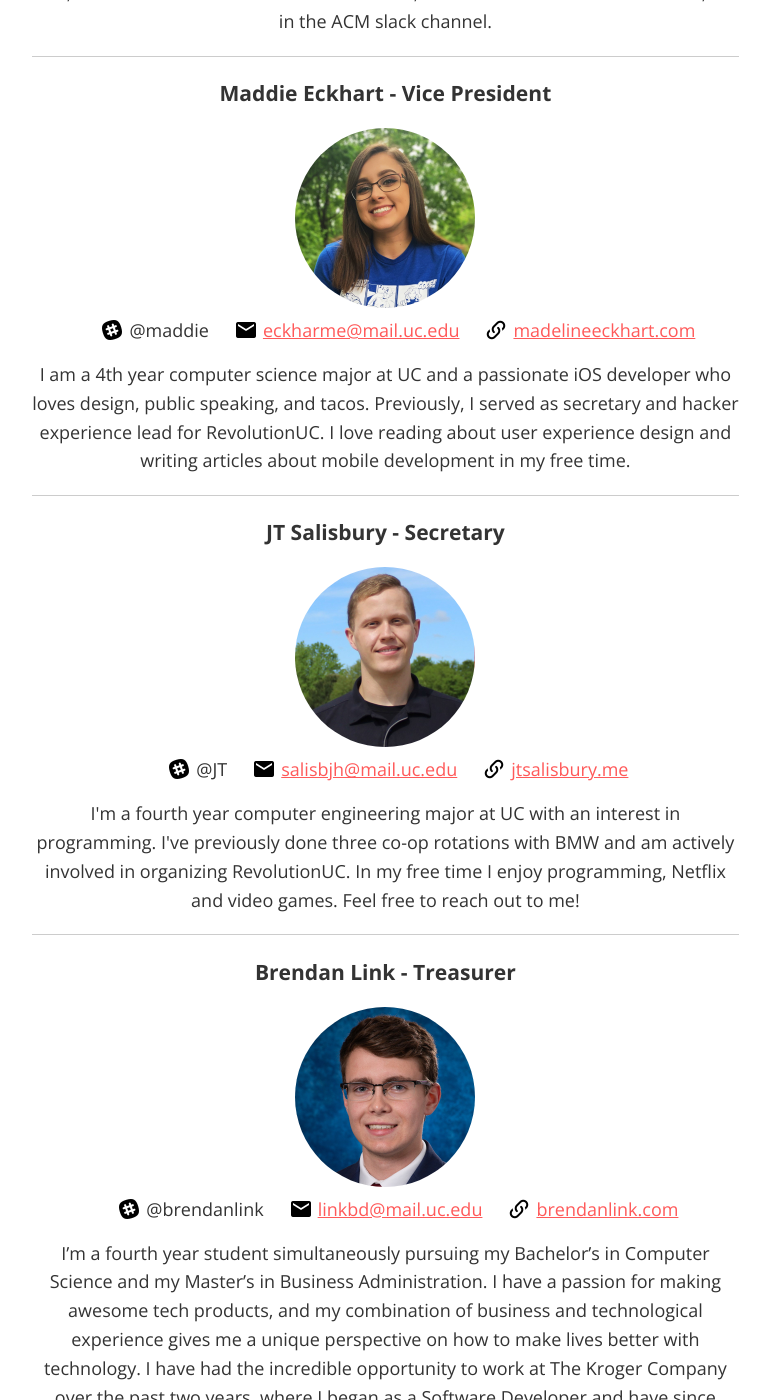
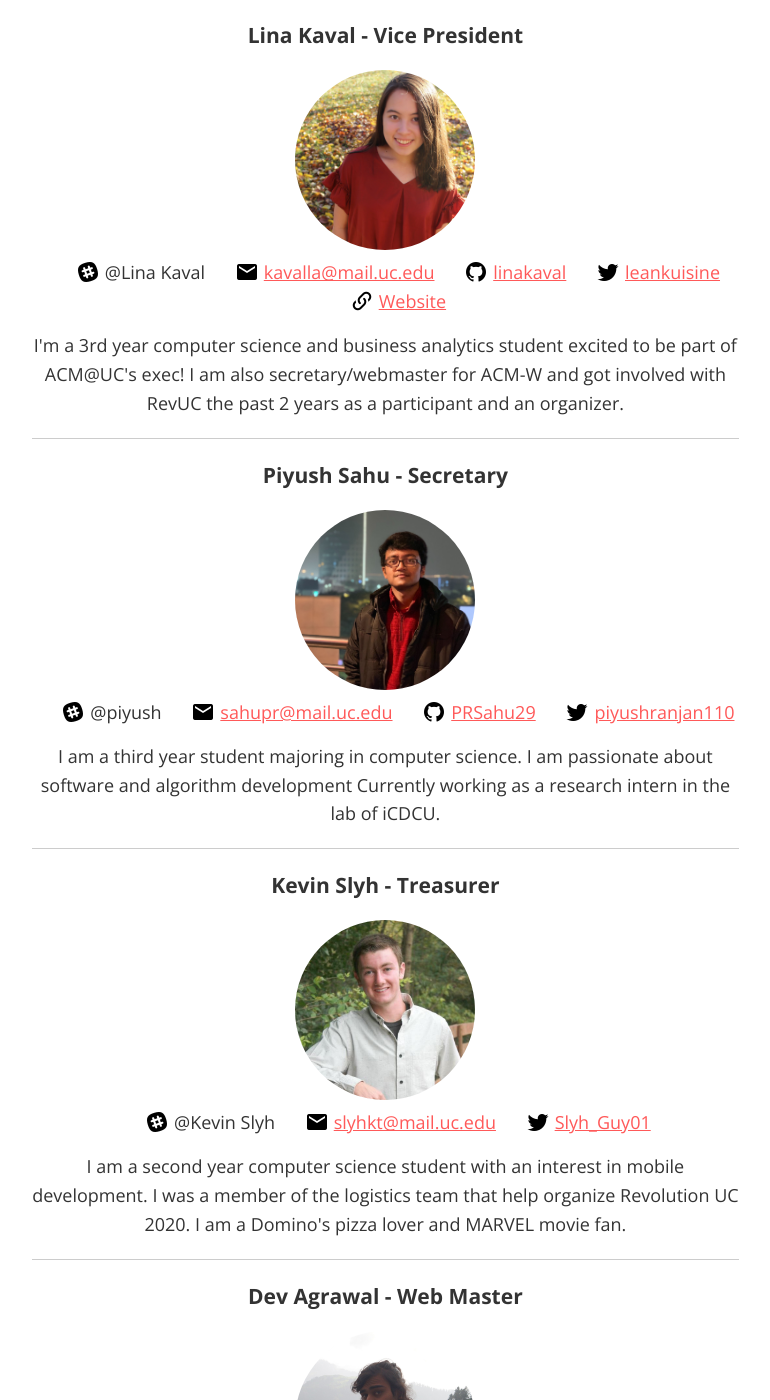
Before and after one commit to ACMatUC/acmatuc.github.io, a Jekyll site: the page built from executives.html, in a window 1280 px wide and 1400 px high, scrolled down 610 px. Shown: the whole window, without its empty margins (343-1113 px from the left). Built offline with Jekyll 4.4.1, drawn with Linux system fonts in a browser that asks for light colours; some of the changed text lies outside the part shown.

Commit message:
updated with 2020-21 exec details

```diff
--- a/executives.html
+++ b/executives.html
@@ -13,51 +13,76 @@ order: 2
 </p>
 
 <div class="executive">
-  <h3>Alex Vennemeyer - President</h3>
+  <h3>Brandon Starcheus - President</h3>
   <img src="/assets/president.jpg" alt="President">
-  <span><img class="icon" src="/assets/slack.png">@alex.jv1 <img class="icon" src="/assets/email.png"><a href="mailto:vennemar@mail.uc.edu">vennemar@mail.uc.edu</a></span>
+  <span>
+    <img class="icon" src="/assets/slack.png">@BStar
+    <img class="icon" src="/assets/github-circle.png"><a href="https://github.com/BStarcheus">BStarcheus</a>
+    <img class="icon" src="/assets/email.png"><a href="mailto:starchbt@mail.uc.edu">starchbt@mail.uc.edu</a>
+    <img class="icon" src="/assets/link-variant.png"><a href="https://brandonstarcheus.weebly.com/">Website</a>
+  </span>
   <p>
-    I'm a fourth year Computer Science major at UC Interested in Artificial Intelligence and Cyber-Security. In addition to my work with the ACM@UC  I am a member of the UC Robotics team, and an organizer for RevolutionUC. I always enjoy talking about Art, FC Cincinnati and the latest news in tech, so feel free to reach out via email, or in the ACM slack channel.
+    I’m a third year computer science student who is deeply inspired by this community and the endless possibilities of technology. Apart from ACM@UC, I’m a RevolutionUC organizer and a member of Cyber@UC. My other passions are music and fitness.
   </p>
 </div>
 
 <div class="executive">
-  <h3>Maddie Eckhart - Vice President</h3>
+  <h3>Lina Kaval - Vice President</h3>
   <img src="/assets/vice-president.jpg" alt="Vice President">
-  <span><img class="icon" src="/assets/slack.png">@maddie<img class="icon" src="/assets/email.png"><a href="mailto:eckharme@mail.uc.edu">eckharme@mail.uc.edu</a><img class="icon" src="/assets/link-variant.png"><a href="http://www.madelineeckhart.com/">madelineeckhart.com</a></span>
+  <span>
+    <img class="icon" src="/assets/slack.png">@Lina Kaval
+    <img class="icon" src="/assets/email.png"><a href="mailto:kavalla@mail.uc.edu">kavalla@mail.uc.edu</a>
+    <img class="icon" src="/assets/github-circle.png"><a href="https://github.com/linakaval">linakaval</a>
+    <img class="icon" src="/assets/twitter.png"><a href="https://twitter.com/leankuisine">leankuisine</a>
+    <img class="icon" src="/assets/link-variant.png"><a href="www.linakaval.com">Website</a>
+  </span>
   <p>
-    I am a 4th year computer science major at UC and a passionate iOS developer who loves design, public speaking, and tacos. Previously, I served as secretary and hacker experience lead for RevolutionUC. I love reading about user experience design and writing articles about mobile development in my free time.
+    I'm a 3rd year computer science and business analytics student excited to be part of ACM@UC's exec! I am also secretary/webmaster for ACM-W and got involved with RevUC the past 2 years as a participant and an organizer.
   </p>
 </div>
 
 <div class="executive">
-  <h3>JT Salisbury - Secretary</h3>
+  <h3>Piyush Sahu - Secretary</h3>
   <img src="/assets/secretary.jpg" alt="Secratary">
-  <span><img class="icon" src="/assets/slack.png">@JT<img class="icon" src="/assets/email.png"><a href="mailto:salisbjh@mail.uc.edu">salisbjh@mail.uc.edu</a><img class="icon" src="/assets/link-variant.png"><a href="https://jtsalisbury.me/">jtsalisbury.me</a></span>
+  <span>
+    <img class="icon" src="/assets/slack.png">@piyush
+    <img class="icon" src="/assets/email.png"><a href="mailto:sahupr@mail.uc.edu">sahupr@mail.uc.edu</a>
+    <img class="icon" src="/assets/github-circle.png"><a href="https://github.com/PRSahu29">PRSahu29</a>
+    <img class="icon" src="/assets/twitter.png"><a href="https://twitter.com/piyushranjan110">piyushranjan110</a>
+  </span>
   <p>
-    I'm a fourth year computer engineering major at UC with an interest in programming. I've previously done three co-op rotations with BMW and am actively involved in organizing RevolutionUC. In my free time I enjoy programming, Netflix and video games. Feel free to reach out to me!
+    I am a third year student majoring in computer science. I am passionate about software and algorithm development Currently working as a research intern in the lab of iCDCU.
   </p>
 </div>
 
 <div class="executive">
-  <h3>Brendan Link - Treasurer</h3>
+  <h3>Kevin Slyh - Treasurer</h3>
   <img src="/assets/treasurer.jpg" alt="Treasurer">
-  <span><img class="icon" src="/assets/slack.png">@brendanlink<img class="icon" src="/assets/email.png"><a href="mailto:linkbd@mail.uc.edu">linkbd@mail.uc.edu</a><img class="icon" src="/assets/link-variant.png"><a href="https://brendanlink.com//">brendanlink.com</a></span>
+  <span>
+    <img class="icon" src="/assets/slack.png">@Kevin Slyh
+    <img class="icon" src="/assets/email.png"><a href="mailto:slyhkt@mail.uc.edu">slyhkt@mail.uc.edu</a>
+    <img class="icon" src="/assets/twitter.png"><a href="https://twitter.com/Slyh_Guy01">Slyh_Guy01</a>
+  </span>
   <p>
-    I’m a fourth year student simultaneously pursuing my Bachelor’s in Computer Science and my Master’s in Business Administration. I have a passion for making awesome tech products, and my combination of business and technological experience gives me a unique perspective on how to make lives better with technology. I have had the incredible opportunity to work at The Kroger Company over the past two years, where I began as a Software Developer and have since moved into Product Management. I am an avid gym goer, and I love to watch both football and soccer games when I can!
+    I am a second year computer science student with an interest in mobile development. I was a member of the logistics team that help organize Revolution UC 2020. I am a Domino's pizza lover and MARVEL movie fan.
   </p>
 </div>
 
 <div class="executive">
-  <h3>William Cupp - Web Master</h3>
-  <img src="/assets/webmaster.jpg" alt="Web Master">
-  <span><img class="icon" src="/assets/slack.png">@will<img class="icon" src="/assets/email.png"><a href="mailto:cuppwm@mail.uc.edu">cuppwm@mail.uc.edu</a><img class="icon" src="/assets/link-variant.png"><a href="https://willcupp.dev">willcupp.dev</a></span>
+  <h3>Dev Agrawal - Web Master</h3>
+  <img src="/assets/webmaster.jpg" alt="Webaster">
+  <span>
+    <img class="icon" src="/assets/slack.png">@Dev
+    <img class="icon" src="/assets/github-circle.png"><a href="https://github.com/devagrawal09">devagrawal09</a>
+    <img class="icon" src="/assets/email.png"><a href="mailto:cuppwm@mail.uc.edu">agrawadv@mail.uc.edu</a>
+    <img class="icon" src="/assets/link-variant.png"><a href="https://devagrawal09.github.io">Website</a>
+  </span>
   <p>
-    I'm a fourth year computer science major at UC with interests in systems programming, programming language development, and games programming.  I love being involved with ACM@UC and RevolutionUC.  I am also an organizer of the UC Game Dev Group.
+    I am a third year IT student in the Software development and Game design tracks. I'm a very passionate software developer and metalhead. I'm a big advocate for bots and automation, so catch me on Slack if you like to talk about the future of AI.
   </p>
 </div>
 
-<div class="executive">
+<!-- <div class="executive">
   <h3>Dev Agrawal - Education and Conferences Chair</h3>
   <img src="/assets/education-confrences-chair.jpg" alt="Education and Confrences Chair">
   <span><img class="icon" src="/assets/slack.png">@Dev<img class="icon" src="/assets/email.png"><a href="mailto:agrawadv@mail.uc.edu">agrawadv@mail.uc.edu</a><img class="icon" src="/assets/link-variant.png"><a href="https://devagrawal09.github.io/portfolio/">devagrawal09.github.io</a></span>
@@ -82,4 +107,4 @@ order: 2
   <p>
     I'm a second year CS student eager to learn about all the different areas of computing. I'm currently co-oping at Northrop Grumman in Cyber.
   </p>
-</div>
+</div> -->
```
Also changed, not shown: assets/education-confrences-chair.jpg (deleted), assets/president.jpg, assets/secretary.jpg, assets/treasurer.jpg, assets/vice-president.jpg, assets/webmaster.jpg.
